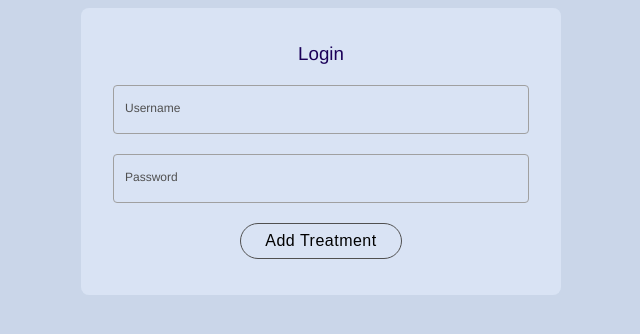
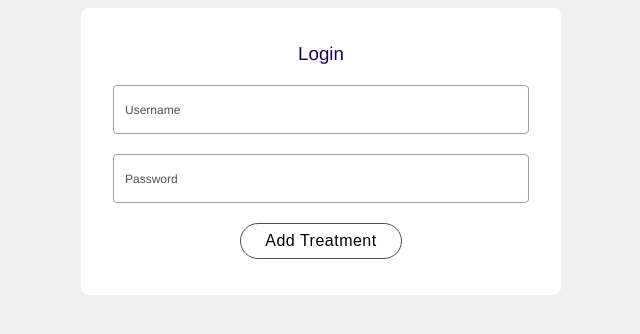
Before and after one commit to dan-knight/OncHx, a React (Create React App) app: page / in a window 1280 px wide. Shown: the top 334 px of the page, without its empty margins (319-959 px from the left). Built offline with nearby package versions, Linux system fonts and the light colour scheme.

Commit message:
Refactor form styles

```diff
--- a/src/style/main.css
+++ b/src/style/main.css
@@ -4,7 +4,7 @@ html {
 }
 
 body {
-  background: #cad6e9;
+  background: #F0F0F0;
   text-align: center;
   font-family: "Manrope", "Helvetica", "sans-serif";
   color: #1b0058;
@@ -15,7 +15,7 @@ body {
 }
 
 .app {
-  background: #e6effd8c;
+  background: #ffffff;
   max-width: 30rem;
   margin: 0 auto;
   padding: 1rem 2rem;
@@ -47,7 +47,7 @@ form div input, form div select, form div.select > div {
   width: 100%;
   padding: 1.5rem 0.625rem 0.5rem;
   background: none;
-  border: calc(0.0625rem * 1.75) solid #A0A0A0;
+  border: 0.1rem solid #A0A0A0;
   border-radius: 0.25rem;
   transition: border 300ms;
   font-size: 0.8rem;
@@ -71,8 +71,8 @@ form div.select ul {
   margin: 0.125rem 0 0;
   max-width: 100%;
   z-index: 2;
-  background: #e7effd;
-  border: calc(0.0625rem * 1.75) solid #A0A0A0;
+  background: #ffffff;
+  border: 0.1rem solid #A0A0A0;
   border-radius: 0.25rem;
   max-height: 6rem;
   overflow-y: scroll;
@@ -89,7 +89,7 @@ form div.select ul li:first-child {
   cursor: text;
 }
 form div.select ul li:hover {
-  background: #c5d3eb;
+  background: #F0F0F0;
 }
 form div.select ul li input {
   border: none;
@@ -110,7 +110,7 @@ form div label {
   position: absolute;
   top: 0;
   left: 0;
-  padding: 1rem 0.75rem 0;
+  padding: 1.15rem 0.75rem 0;
   transition: all 250ms;
 }
 form div input + label, form div select + label {
--- a/src/style/scss/main.scss
+++ b/src/style/scss/main.scss
@@ -3,8 +3,13 @@ html {
   height: 100vh;
 }
 
+$grey-0: #ffffff;
+$grey-1: #F0F0F0;
+$grey-2: #c9c9c9;
+$grey-3: #A0A0A0;
+
 body {
-  background: #cad6e9;
+  background: $grey-1;
   text-align: center;
 
   font-family: 'Manrope', 'Helvetica', 'sans-serif';
@@ -16,7 +21,7 @@ body {
 }
 
 .app {
-  background: #e6effd8c;
+  background: $grey-0;
 
   max-width: 30rem;
   margin: 0 auto;
@@ -54,7 +59,7 @@ form {
       width: 100%;
       padding: 1.5rem 0.625rem 0.5rem;
       background: none;
-      border: calc(0.0625rem * 1.75) solid #A0A0A0;
+      border: 0.1rem solid $grey-3;
       border-radius: 0.25rem;
       transition: border 300ms;
       font-size: 0.8rem;
@@ -83,8 +88,8 @@ form {
         max-width: 100%;
 
         z-index: 2;
-        background: #e7effd;
-        border: calc(0.0625rem * 1.75) solid #A0A0A0;
+        background: $grey-0;
+        border: 0.1rem solid $grey-3;
         border-radius: 0.25rem;
 
         max-height: 6rem;
@@ -105,7 +110,7 @@ form {
           transition: background-color 200ms;
 
           &:hover {
-            background: #c5d3eb;
+            background: $grey-1;
           }
 
           input {
@@ -133,7 +138,7 @@ form {
       position: absolute;
       top: 0;
       left: 0;
-      padding: 1rem 0.75rem 0;
+      padding: 1.15rem 0.75rem 0;
       transition: all 250ms;
     }
 
```
Also changed, not shown: 1 other file (tests, documents, lock files or other folders).
